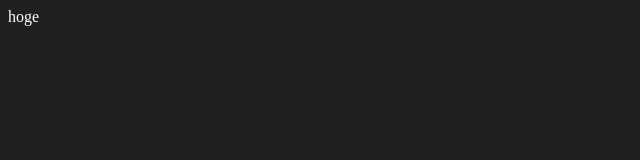
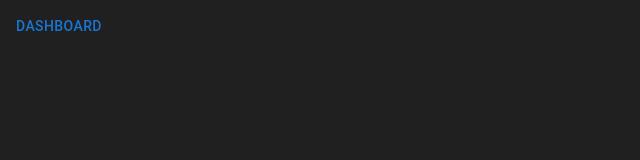
Before and after one commit to CA01971172/PhraseClipboard, a React app: page / in a window 1280 px wide. Shown: the top 160 px of the page, without its empty margins (0-640 px from the left). Built offline with nearby package versions, Linux system fonts and the light colour scheme.

Commit message:
add DropdownMenu.tsx

```diff
--- /dev/null
+++ b/src/components/DropdownMenu.tsx
@@ -0,0 +1,44 @@
+import * as React from 'react';
+import Button from '@mui/material/Button';
+import Menu from '@mui/material/Menu';
+import MenuItem from '@mui/material/MenuItem';
+import Fade from '@mui/material/Fade';
+
+export default function DropdownMenu() {
+  const [anchorEl, setAnchorEl] = React.useState<null | HTMLElement>(null);
+  const open = Boolean(anchorEl);
+  const handleClick = (event: React.MouseEvent<HTMLElement>) => {
+    setAnchorEl(event.currentTarget);
+  };
+  const handleClose = () => {
+    setAnchorEl(null);
+  };
+
+  return (
+    <div>
+      <Button
+        id="fade-button"
+        aria-controls={open ? 'fade-menu' : undefined}
+        aria-haspopup="true"
+        aria-expanded={open ? 'true' : undefined}
+        onClick={handleClick}
+      >
+        Dashboard
+      </Button>
+      <Menu
+        id="fade-menu"
+        MenuListProps={{
+          'aria-labelledby': 'fade-button',
+        }}
+        anchorEl={anchorEl}
+        open={open}
+        onClose={handleClose}
+        TransitionComponent={Fade}
+      >
+        <MenuItem onClick={handleClose}></MenuItem>
+        <MenuItem onClick={handleClose}></MenuItem>
+        <MenuItem onClick={handleClose}></MenuItem>
+      </Menu>
+    </div>
+  );
+}
--- a/src/components/Popup.tsx
+++ b/src/components/Popup.tsx
@@ -1,4 +1,5 @@
 import React from 'react';
+import DropdownMenu from './DropdownMenu'
 // import { useContext } from "react";
 // import { DataContext } from '../providers/DataProvider';
 
@@ -15,6 +16,6 @@ export default function Popup(){
     // } = useContext(DataContext);
 
     return (
-        <div>hoge</div>
+        <div><DropdownMenu/></div>
     );
 }
```
